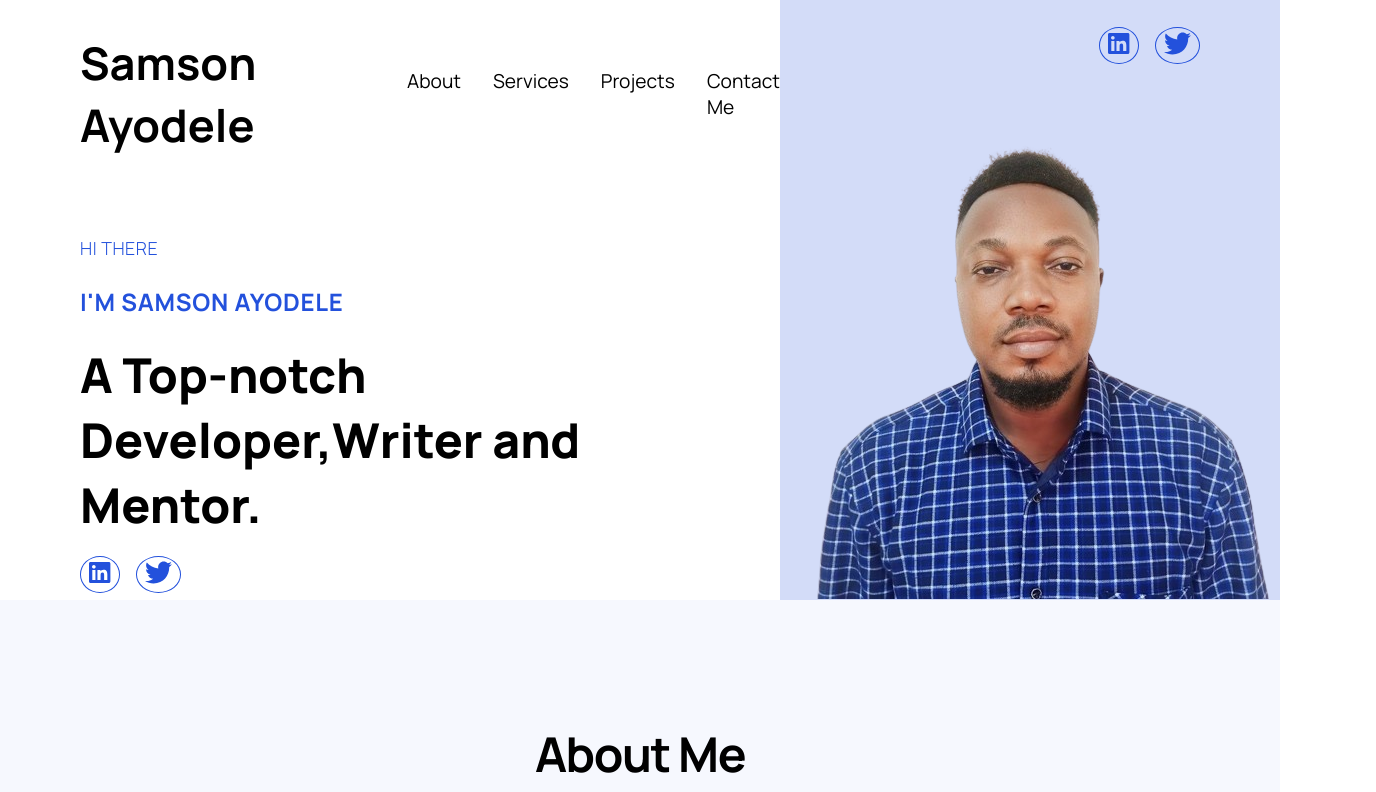
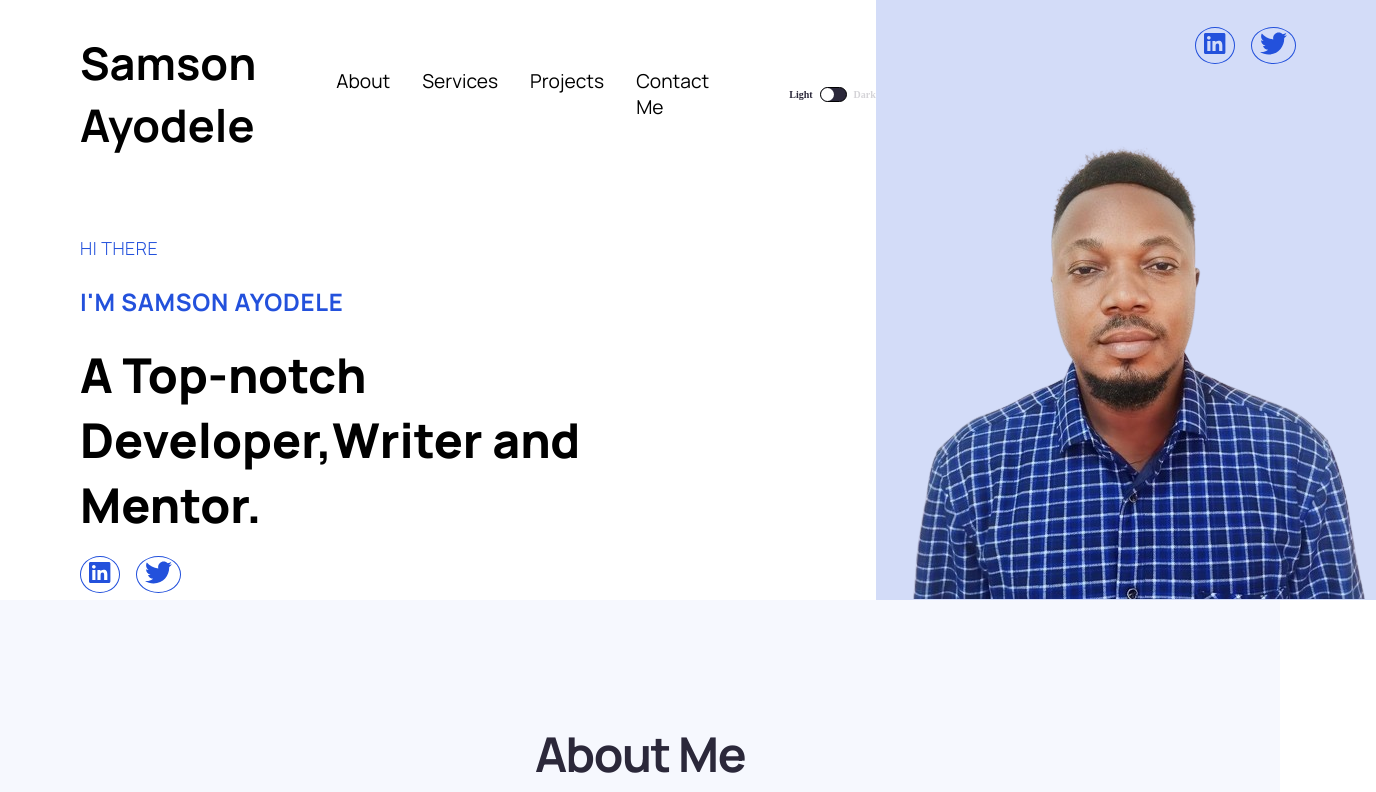
Before and after one commit to SamsonAyodele/portfolio, a React (Create React App) app: page / in a window 1280 px wide. Shown: the top 792 px of the page, 1376 px wide, since content can reach past the window. Built offline with nearby package versions, Linux system fonts and the light colour scheme.

Commit message:
modified

```diff
--- a/src/App.css
+++ b/src/App.css
@@ -5,6 +5,11 @@
   padding: 0;
   margin: 0;
   box-sizing: border-box;
+}
+
+.App{
+  background-color: white;
+  color: #2b283a;
 }
 
 /* NAV Js */
@@ -64,6 +69,67 @@ li a {
   /* width: 60%; */
   /* background-color: #2351DC; */
 }
+
+.dark {
+    background-color: #21222A;
+    color: #ffffff;
+  }
+
+  .toggler {
+    display: flex;
+    align-items: center;
+  }
+
+  .toggler p {
+    font-size: 0.625rem;
+    font-weight: 600;
+  }
+
+  .toggler--slider {
+    width: 25px;
+    height: 13px;
+    background-color: #2b283a;
+    border-radius: 2rem;
+    margin-inline: 7px;
+    cursor: pointer;
+    display: flex;
+    justify-content: flex-start;
+    align-items: center;
+    border: 1px solid black;
+    box-sizing: content-box;
+  }
+
+  .dark .toggler--slider {
+    border-color: white;
+    background-color: #f5f5f5;
+  }
+
+  .toggler--slider--circle {
+    height: 13px;
+    width: 13px;
+    background-color: white;
+    border-radius: 50%;
+  }
+
+  .dark .toggler--slider-circle {
+    background-color: black;
+  }
+
+  .toggler--light {
+    color: #2b283a;
+  }
+
+  .dark .toggler--light {
+    color: #918e9b;
+  }
+
+  .toggler--dark {
+    color: #d5d4d8;
+  }
+
+  .dark .toggler--dark {
+    color: #ffffff;
+  }
 
 .hero-section{
   margin-top: 5rem;
--- a/src/App.js
+++ b/src/App.js
@@ -1,11 +1,18 @@
+import React from "react";
 import "./App.css";
 import "./Media.css";
 import Header from "./components/Header";
 
 const App = () => {
+  const [darkMode, setDarkMode] = React.useState(true);
+
+  const toggleDarkMode = () => {
+    setDarkMode((prevMode) => !prevMode);
+  };
+
   return (
     <div className="App">
-      <Header />
+      <Header darkMode={darkMode} toggleDarkMode={toggleDarkMode} />
     </div>
   );
 };
--- a/src/components/Header.js
+++ b/src/components/Header.js
@@ -10,54 +10,57 @@ import Photo from "./Photo";
 import Projects from "./Projects";
 import Testimonial from "./Testimonial";
 
-const Header = () => {
+const Header = (props) => {
   return (
-    <>
+    <div className={props.darkMode ? "" : "dark"}>
       <div className="header-section">
         <div className="nav-section">
           <div className="nav--links">
-            <Nav />
+            <Nav
+              darkMode={props.darkMode}
+              toggleDarkMode={props.toggleDarkMode}
+            />
           </div>
 
           <div className="hero-section">
-            <Intro />
+            <Intro darkMode={props.darkMode} />
           </div>
         </div>
         <div className="img-section">
           <div className="img">
-            <Photo />
+            <Photo darkMode={props.darkMode} />
           </div>
         </div>
       </div>
 
       <div id="about-section">
-        <About />
+        <About darkMode={props.darkMode} />
       </div>
 
       <div className="skills">
-        <Skill />
+        <Skill darkMode={props.darkMode} />
       </div>
 
       <div id="mainService">
-        <Service />
+        <Service darkMode={props.darkMode} />
       </div>
 
       <div id="project">
-        <Projects />
+        <Projects darkMode={props.darkMode} />
       </div>
 
       <div className="testimonials">
-        <Testimonial />
+        <Testimonial darkMode={props.darkMode} />
       </div>
 
       <div id="contact">
-        <GetInTouch />
+        <GetInTouch darkMode={props.darkMode} />
       </div>
 
       <div className="footer-section">
-        <Footer />
+        <Footer darkMode={props.darkMode} />
       </div>
-    </>
+    </div>
   );
 };
 
--- a/src/components/Nav.js
+++ b/src/components/Nav.js
@@ -1,9 +1,9 @@
 import React from "react";
 // import Socials from "./Socials";
 
-const Nav = () => {
+const Nav = (props) => {
   return (
-    <>
+    <div className={props.darkMode ? "" : "dark"}>
       <nav className="navigation">
         <div className="logo-text">
           <h1>Samson Ayodele</h1>
@@ -26,6 +26,16 @@ const Nav = () => {
           </ul>
         </div>
 
+        <div className="toggler">
+          <p className="toggler--light">Light</p>
+
+          <div className="toggler--slider" onClick={props.toggleDarkMode}>
+            <div className="toggler--slider--circle"></div>
+          </div>
+
+          <p className="toggler--dark">Dark</p>
+        </div>
+
         <div class="hamburger">
           <svg
             width="18"
@@ -44,7 +54,7 @@ const Nav = () => {
           </svg>
         </div>
       </nav>
-    </>
+    </div>
   );
 };
 
```
